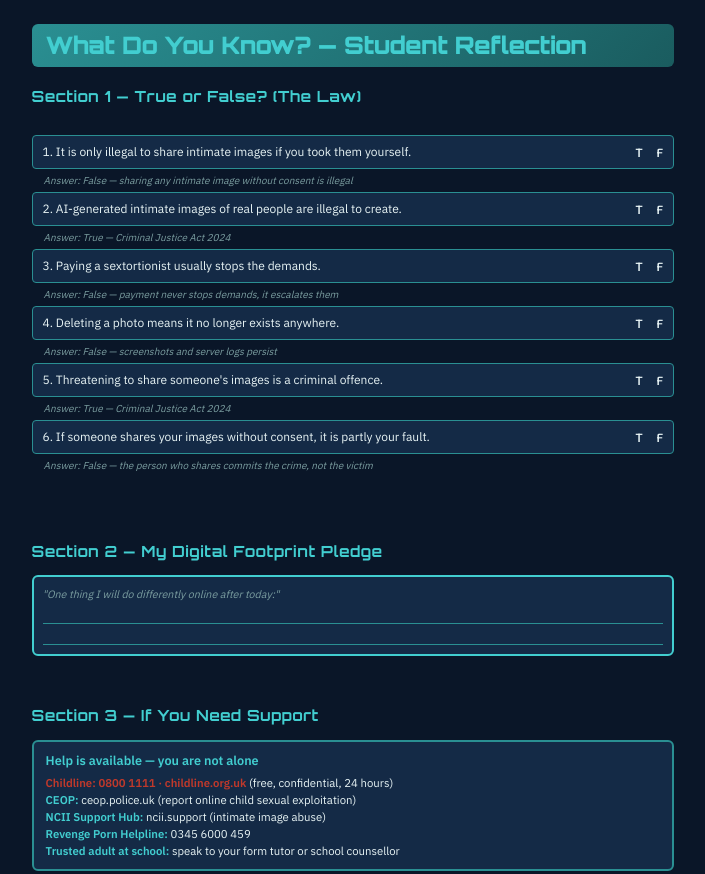
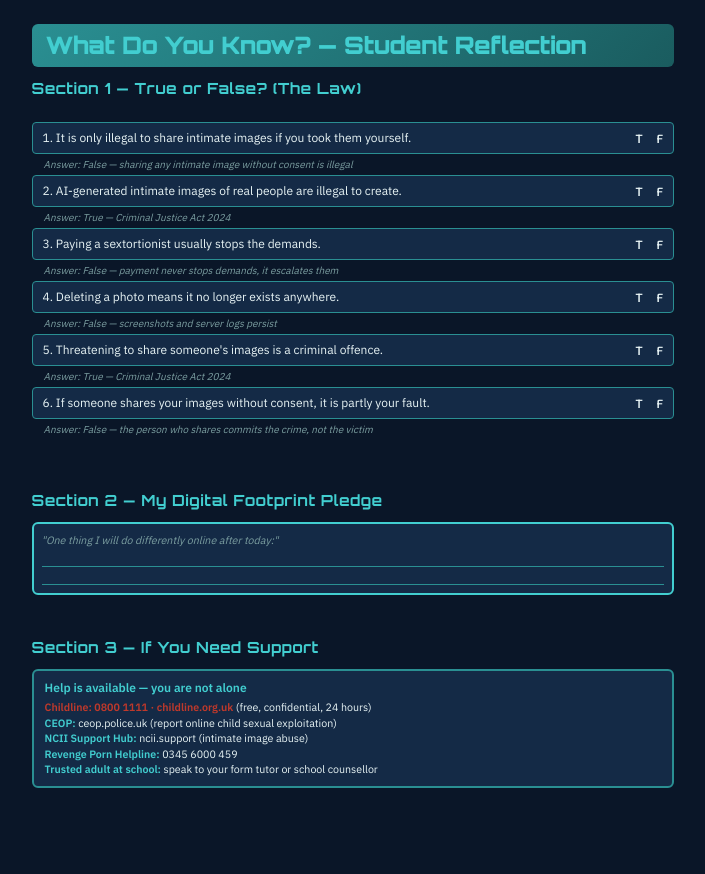
Before and after one commit to Cyber-Safety-Guy/csg-schools, a website: page sessions/ks45-deepfakes-sextortion/CSG_PSHE_KS45.html in a window 1280 px wide. Shown: the part 3400-4274 px from the top of the page, without its empty margins (44-749 px from the left). Drawn offline with Linux system fonts and the light colour scheme.

Commit message:
Further reduce page 4 spacing on digital version to prevent footer clipping

```diff
--- a/sessions/ks45-deepfakes-sextortion/CSG_PSHE_KS45.html
+++ b/sessions/ks45-deepfakes-sextortion/CSG_PSHE_KS45.html
@@ -283,7 +283,7 @@
       background: linear-gradient(135deg, #2A8F92 0%, #1A5C5F 100%);
       padding: 8px 14px;
       border-radius: 6px;
-      margin-bottom: 5mm;
+      margin-bottom: 3mm;
     }
 
     .student-header h1 {
@@ -292,15 +292,15 @@
     }
 
     .true-false-grid {
-      margin-top: 4mm;
-      margin-bottom: 5mm;
+      margin-top: 3mm;
+      margin-bottom: 3mm;
     }
 
     .tf-item {
       background: #142A46;
       border: 1px solid #2A8F92;
-      padding: 7px 10px;
-      margin-bottom: 4px;
+      padding: 6px 10px;
+      margin-bottom: 3px;
       border-radius: 4px;
       font-size: 9pt;
       display: flex;
@@ -326,7 +326,7 @@
       background: #142A46;
       border: 1px solid #2A8F92;
       padding: 8px 10px;
-      margin-bottom: 5mm;
+      margin-bottom: 3mm;
       border-radius: 4px;
       font-size: 9pt;
       line-height: 1.5;
@@ -355,33 +355,33 @@
     .pledge-box {
       background: #142A46;
       border: 2px solid #42CED0;
-      padding: 9px;
+      padding: 8px;
       border-radius: 6px;
-      margin-bottom: 5mm;
-      min-height: 50px;
+      margin-bottom: 3mm;
+      min-height: 45px;
     }
 
     .pledge-box p {
       color: #7B9EA0;
       font-size: 8pt;
-      margin-bottom: 6px;
+      margin-bottom: 5px;
       font-style: italic;
     }
 
     .support-card {
       background: #142A46;
       border: 2px solid #2A8F92;
-      padding: 9px 12px;
+      padding: 8px 11px;
       border-radius: 6px;
-      font-size: 8.5pt;
-      line-height: 1.5;
+      font-size: 8pt;
+      line-height: 1.45;
     }
 
     .support-card strong {
       color: #42CED0;
       display: block;
-      margin-bottom: 5px;
-      font-size: 9.5pt;
+      margin-bottom: 4px;
+      font-size: 9pt;
     }
 
     .support-card .childline {
@@ -574,7 +574,7 @@
       <h1>What Do You Know? — Student Reflection</h1>
     </div>
 
-    <h2 style="font-size: 11.5pt; margin-top: 0; margin-bottom: 3mm;">Section 1 — True or False? (The Law)</h2>
+    <h2 style="font-size: 11.5pt; margin-top: 0; margin-bottom: 2.5mm;">Section 1 — True or False? (The Law)</h2>
 
     <div class="true-false-grid">
       <div class="tf-item">
@@ -584,7 +584,7 @@
           <span>F</span>
         </div>
       </div>
-      <div class="tf-answer" style="margin-left: 12px; margin-bottom: 4px;">Answer: False — sharing any intimate image without consent is illegal</div>
+      <div class="tf-answer" style="margin-left: 12px; margin-bottom: 3px;">Answer: False — sharing any intimate image without consent is illegal</div>
 
       <div class="tf-item">
         <span>2. AI-generated intimate images of real people are illegal to create.</span>
@@ -593,7 +593,7 @@
           <span>F</span>
         </div>
       </div>
-      <div class="tf-answer" style="margin-left: 12px; margin-bottom: 4px;">Answer: True — Criminal Justice Act 2024</div>
+      <div class="tf-answer" style="margin-left: 12px; margin-bottom: 3px;">Answer: True — Criminal Justice Act 2024</div>
 
       <div class="tf-item">
         <span>3. Paying a sextortionist usually stops the demands.</span>
@@ -602,7 +602,7 @@
           <span>F</span>
         </div>
       </div>
-      <div class="tf-answer" style="margin-left: 12px; margin-bottom: 4px;">Answer: False — payment never stops demands, it escalates them</div>
+      <div class="tf-answer" style="margin-left: 12px; margin-bottom: 3px;">Answer: False — payment never stops demands, it escalates them</div>
 
       <div class="tf-item">
         <span>4. Deleting a photo means it no longer exists anywhere.</span>
@@ -611,7 +611,7 @@
           <span>F</span>
         </div>
       </div>
-      <div class="tf-answer" style="margin-left: 12px; margin-bottom: 4px;">Answer: False — screenshots and server logs persist</div>
+      <div class="tf-answer" style="margin-left: 12px; margin-bottom: 3px;">Answer: False — screenshots and server logs persist</div>
 
       <div class="tf-item">
         <span>5. Threatening to share someone's images is a criminal offence.</span>
@@ -620,7 +620,7 @@
           <span>F</span>
         </div>
       </div>
-      <div class="tf-answer" style="margin-left: 12px; margin-bottom: 4px;">Answer: True — Criminal Justice Act 2024</div>
+      <div class="tf-answer" style="margin-left: 12px; margin-bottom: 3px;">Answer: True — Criminal Justice Act 2024</div>
 
       <div class="tf-item">
         <span>6. If someone shares your images without consent, it is partly your fault.</span>
@@ -629,24 +629,24 @@
           <span>F</span>
         </div>
       </div>
-      <div class="tf-answer" style="margin-left: 12px; margin-bottom: 5mm;">Answer: False — the person who shares commits the crime, not the victim</div>
+      <div class="tf-answer" style="margin-left: 12px; margin-bottom: 3mm;">Answer: False — the person who shares commits the crime, not the victim</div>
     </div>
 
-    <h2 style="font-size: 11.5pt; margin-bottom: 3mm;">Section 2 — My Digital Footprint Pledge</h2>
+    <h2 style="font-size: 11.5pt; margin-bottom: 2.5mm;">Section 2 — My Digital Footprint Pledge</h2>
     <div class="pledge-box">
       <p>"One thing I will do differently online after today:"</p>
-      <div style="border-bottom: 1px solid #2A8F92; margin-bottom: 5px; height: 16px;"></div>
-      <div style="border-bottom: 1px solid #2A8F92; height: 16px;"></div>
+      <div style="border-bottom: 1px solid #2A8F92; margin-bottom: 4px; height: 14px;"></div>
+      <div style="border-bottom: 1px solid #2A8F92; height: 14px;"></div>
     </div>
 
-    <h2 style="font-size: 11.5pt; margin-bottom: 3mm;">Section 3 — If You Need Support</h2>
+    <h2 style="font-size: 11.5pt; margin-bottom: 2.5mm;">Section 3 — If You Need Support</h2>
     <div class="support-card">
       <strong>Help is available — you are not alone</strong>
       <span class="childline">Childline: 0800 1111 · childline.org.uk</span> (free, confidential, 24 hours)<br>
-      <strong style="display: inline; font-size: 8.5pt;">CEOP:</strong> ceop.police.uk (report online child sexual exploitation)<br>
-      <strong style="display: inline; font-size: 8.5pt;">NCII Support Hub:</strong> ncii.support (intimate image abuse)<br>
-      <strong style="display: inline; font-size: 8.5pt;">Revenge Porn Helpline:</strong> 0345 6000 459<br>
-      <strong style="display: inline; font-size: 8.5pt;">Trusted adult at school:</strong> speak to your form tutor or school counsellor
+      <strong style="display: inline; font-size: 8pt;">CEOP:</strong> ceop.police.uk (report online child sexual exploitation)<br>
+      <strong style="display: inline; font-size: 8pt;">NCII Support Hub:</strong> ncii.support (intimate image abuse)<br>
+      <strong style="display: inline; font-size: 8pt;">Revenge Porn Helpline:</strong> 0345 6000 459<br>
+      <strong style="display: inline; font-size: 8pt;">Trusted adult at school:</strong> speak to your form tutor or school counsellor
     </div>
   </div>
 
```
